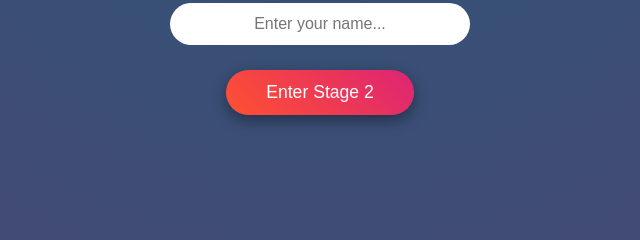
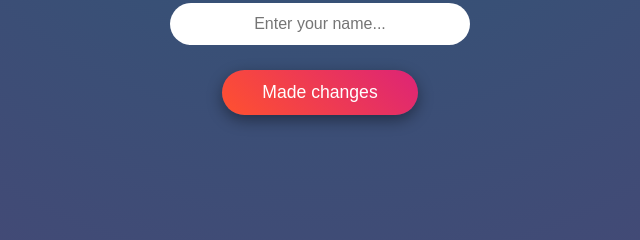
Before and after one commit to Akashalf/gitRepo, a plain HTML site: page index.html in a window 1280 px wide. Shown: the part 351-591 px from the top of the page, 320-960 px from the left. Drawn offline with Linux system fonts and the light colour scheme.

Commit message:
made change1

```diff
--- a/index.html
+++ b/index.html
@@ -54,7 +54,7 @@
 </head>
 <body>
   <input type="text" id="nameInput" placeholder="Enter your name..." />
-  <button onclick="startShow()">Enter Stage 2</button>
+  <button onclick="startShow()">Made changes</button>
 
   <script>
     function startShow1() {
```
Also changed, not shown: 1 other file.
